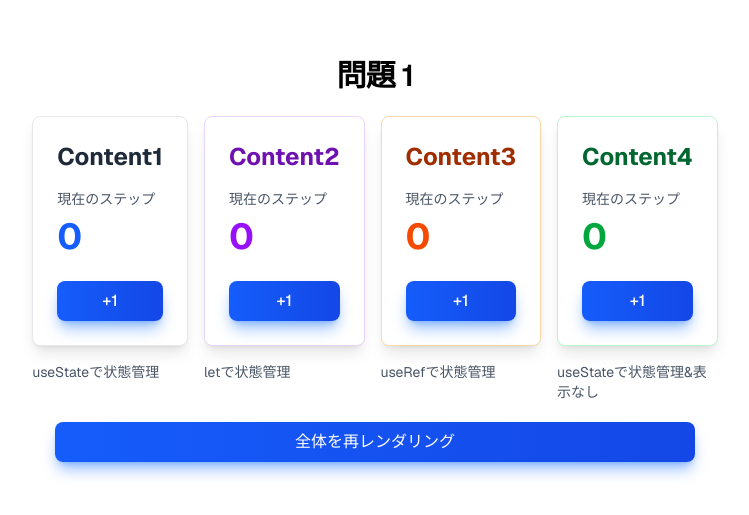
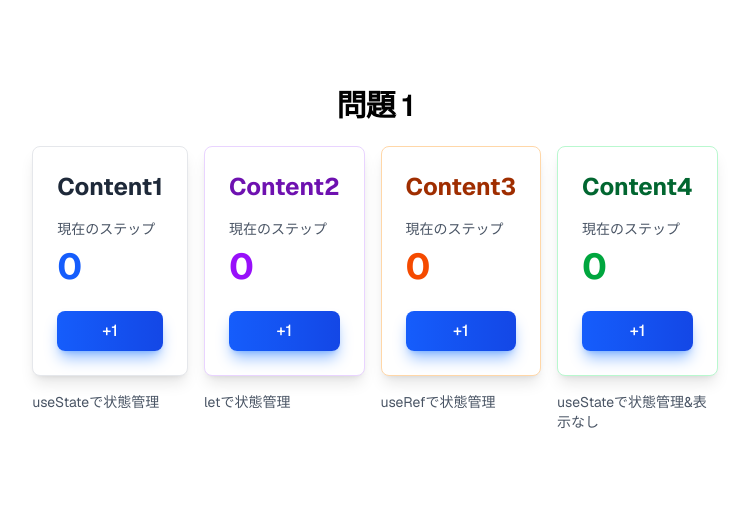
Before and after one commit to iririn1998/sample-app2, a Next.js app: page /question/1 in a window 1280 px wide. Shown: the part 141-656 px from the top of the page, without its empty margins (265-1014 px from the left). Built offline with nearby package versions, Linux system fonts and the light colour scheme.

Commit message:
fix: これいらない

```diff
--- a/src/app/question/1/page.tsx
+++ b/src/app/question/1/page.tsx
@@ -1,14 +1,11 @@
 'use client'
 
-import { Button } from "@/components/Button";
-import { useState } from "react";
 import { Content1 } from "./_components/Content1";
 import { Content2 } from "./_components/Content2";
 import { Content3 } from "./_components/Content3";
 import { Content4 } from "./_components/Content4";
 
 export default function Question1Page() {
-  const [_, setStep] = useState<number>(0);
   return (
     <div className="flex min-h-screen items-center justify-center bg-zinc-50 font-sans dark:bg-black">
       <main className="flex min-h-screen w-full max-w-3xl flex-col items-center justify-center py-32 px-16 bg-white dark:bg-black">
@@ -21,16 +18,6 @@ export default function Question1Page() {
           <Content3 description="useRefで状態管理" />
           <Content4 description="useStateで状態管理&表示なし" />
         </div>
-        <Button
-          onClick={() => {
-            // 全体を再レンダリングする
-            setStep((prev) => prev + 1);
-          }}
-          type="button"
-          className="w-full mt-[20px]"
-        >
-          全体を再レンダリング
-        </Button>
       </main>
     </div>
   );
```
